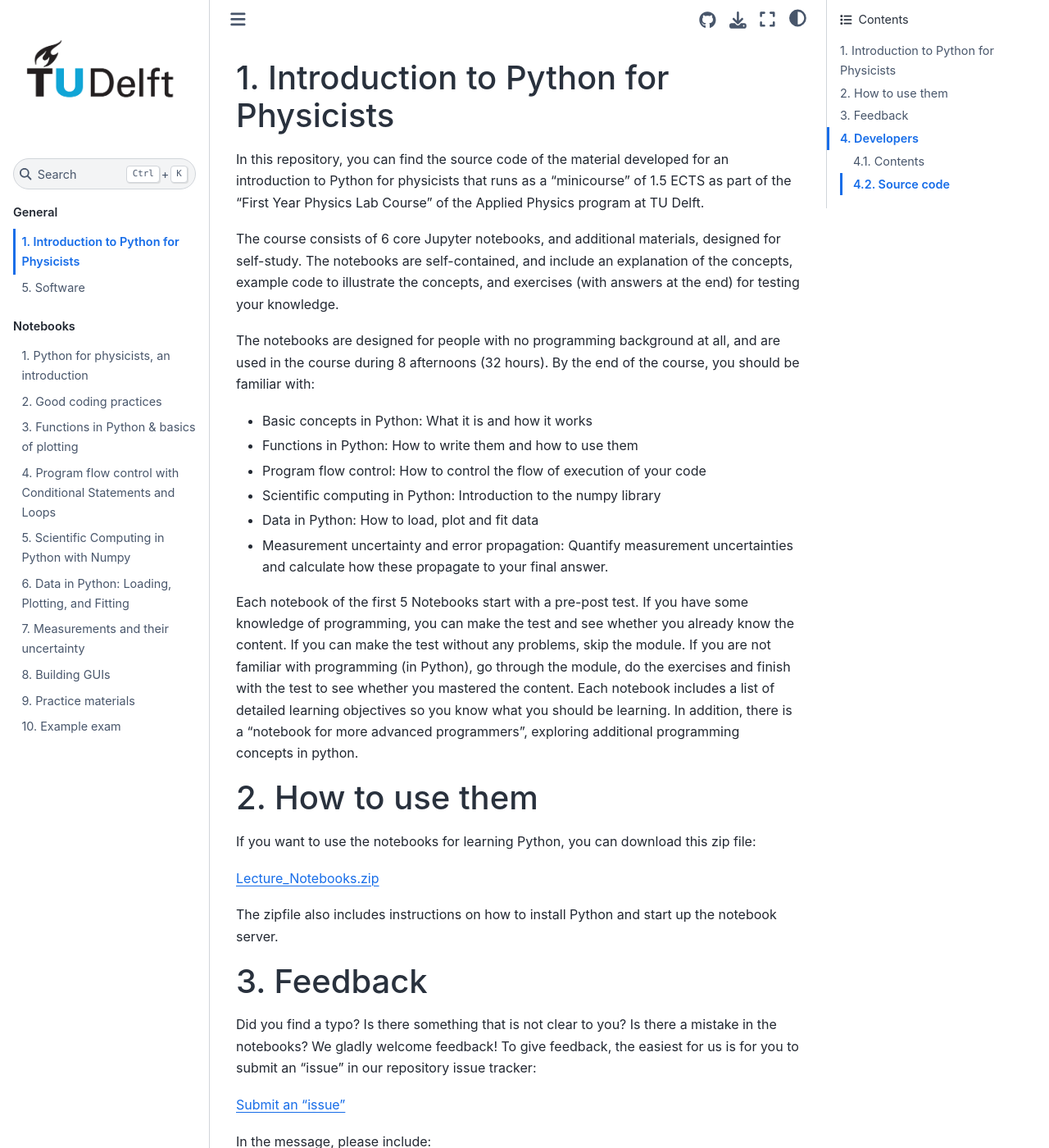
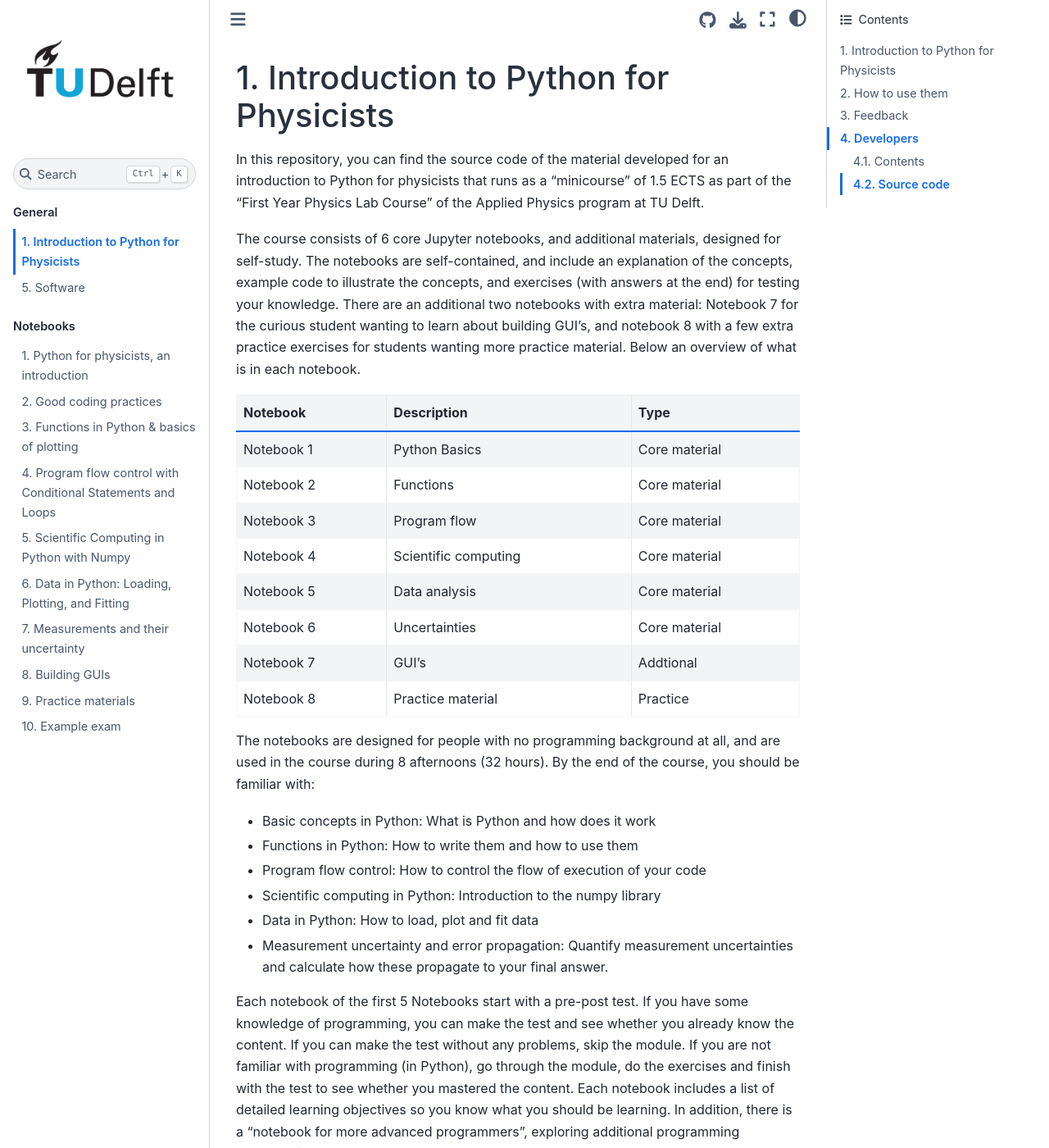
Before and after one commit to boasbakker/FYPLC, a Jupyter Book: the page built from book/README.md, in a window 1280 px wide and 1400 px high. Shown: the whole window at 82% size. Built offline with Jupyter Book 1.0.4 settings and Sphinx 7.4.7 and the Sphinx Book theme 1.1.4, drawn with Linux system fonts in a browser that asks for light colours; comment, search, counter and statistics services are not loaded; some of the changed text lies outside the part shown.

Commit message:
Updated readme and fixed links to github

```diff
--- a/book/README.md
+++ b/book/README.md
@@ -2,11 +2,22 @@
 
 In this repository, you can find the source code of the material developed for an introduction to Python for physicists that runs as a "minicourse" of 1.5 ECTS as part of the "First Year Physics Lab Course" of the Applied Physics program at TU Delft.
 
-The course consists of 6 core Jupyter notebooks, and additional materials, designed for self-study. The notebooks are self-contained, and include an explanation of the concepts, example code to illustrate the concepts, and exercises (with answers at the end) for testing your knowledge.
+The course consists of 6 core Jupyter notebooks, and additional materials, designed for self-study. The notebooks are self-contained, and include an explanation of the concepts, example code to illustrate the concepts, and exercises (with answers at the end) for testing your knowledge. There are an additional two notebooks with extra material: Notebook 7 for the curious student wanting to learn about building GUI's, and notebook 8 with a few extra practice exercises for students wanting more practice material. Below an overview of what is in each notebook.
+
+| Notebook    | Description          | Type   |
+| ----------- | -----------          | ----- |
+| Notebook 1 | Python Basics         | Core material |
+| Notebook 2 | Functions             | Core material |
+| Notebook 3 | Program flow          | Core material |
+| Notebook 4 | Scientific computing  | Core material |
+| Notebook 5 | Data analysis         | Core material |
+| Notebook 6 | Uncertainties         | Core material |
+| Notebook 7 | GUI's                 | Addtional |
+| Notebook 8 | Practice material     | Practice |
 
 The notebooks are designed for people with no programming background at all, and are used in the course during 8 afternoons (32  hours). By the end of the course, you should be familiar with:
 
-* Basic concepts in Python: What it is and how it works
+* Basic concepts in Python: What is Python and how does it work
 * Functions in Python: How to write them and how to use them
 * Program flow control: How to control the flow of execution of your code
 * Scientific computing in Python: Introduction to the numpy library
@@ -20,7 +31,7 @@ Each notebook of the first 5 Notebooks start with a pre-post test. If you have s
 If you want to use the notebooks for learning Python, you can download this zip file:
 
 %Replace
-[Lecture_Notebooks.zip](https://gitlab.tudelft.nl/python-for-applied-physics/practicum-lecture-notes/-/jobs/artifacts/master/download?job=outputs)
+[Lecture_Notebooks.zip](https://downgit.github.io/#/home?url=https://github.com/Contemporary-Physicslab/FYPLC/tree/main/book/Course%20files)
 
 The zipfile also includes instructions on how to install Python and start up the notebook server.
 
```
Also changed, not shown: other parts of book/README.md (+2 -2 lines).
